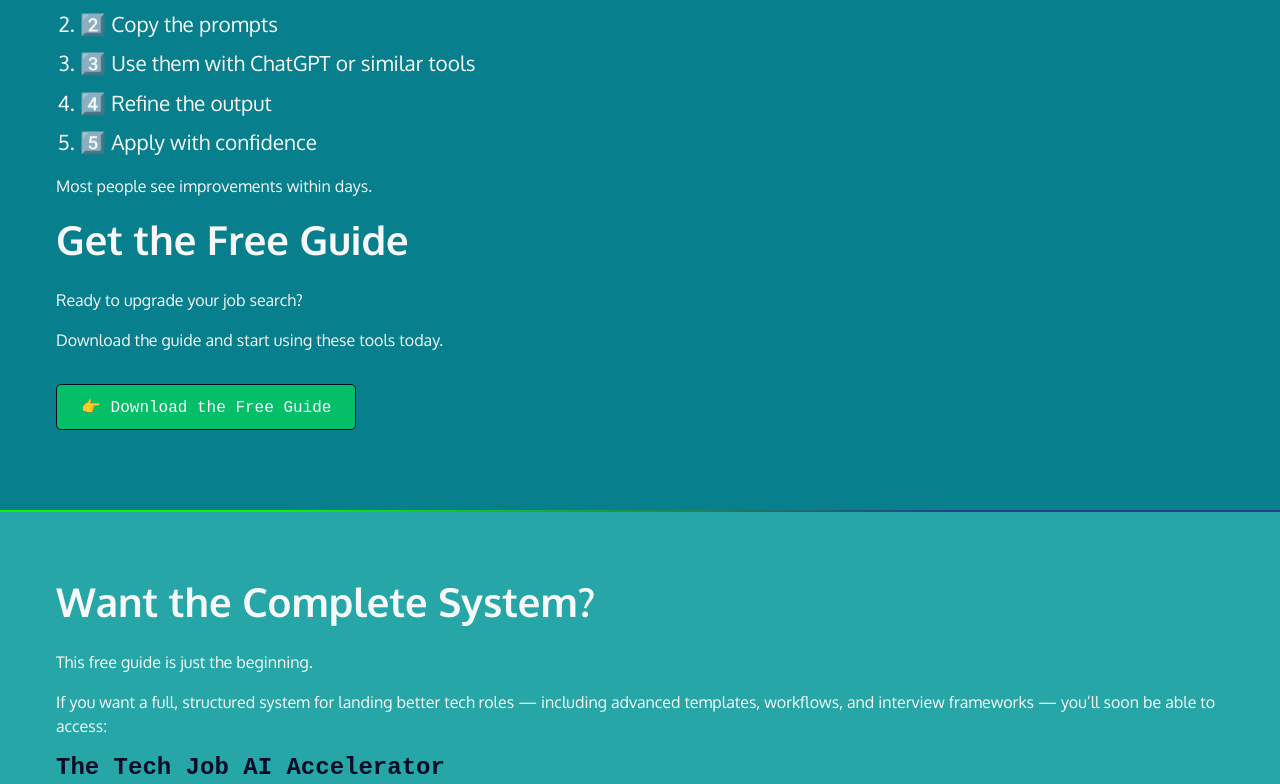
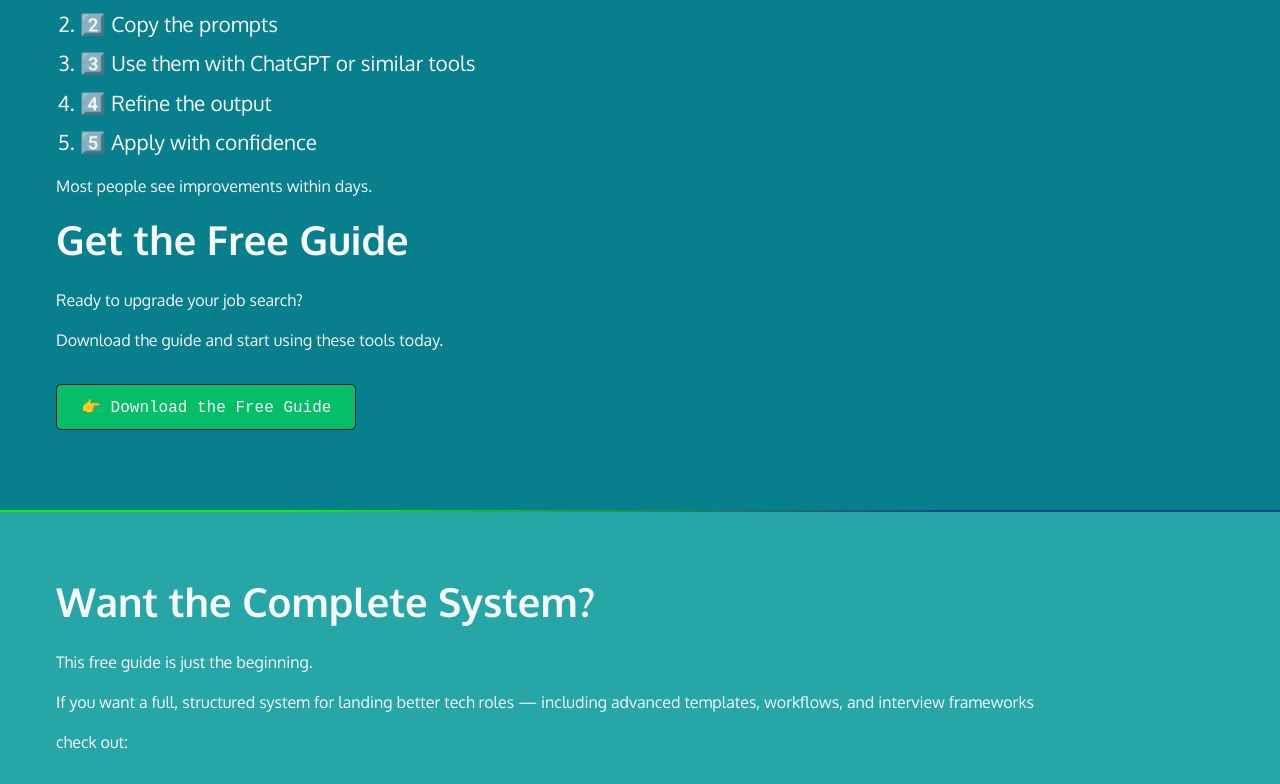
Before and after one commit to jonaru/personal-site, a React (Vite) app: page / in a window 1280 px wide. Shown: the part 2000-2784 px from the top of the page. Built offline with nearby package versions, Linux system fonts and the light colour scheme; a web font is replaced by a local one.

Commit message:
Link to Tech Job AI Accelerator

```diff
--- a/css/style.css
+++ b/css/style.css
@@ -203,13 +203,14 @@ nav {
   margin-top: 0.5rem;
 }
 
-#accelerator h3#tech-job-ai-accelerator {
-  color: var(--primary-color);
-  font-size: 1.5rem;
-  margin-top: 0.5rem;
-  font-family: var(--mono);
-  display: block;
-}
+/* #accelerator .complete-system a {
+    color: var(--primary-color);
+    text-decoration: none;
+    display: block;
+  }
+  #accelerator .complete-system a:hover{
+    color: var(--button-color);
+  } */
 
 /* projects section */
 #projects {
--- a/src/Header.tsx
+++ b/src/Header.tsx
@@ -14,8 +14,8 @@ export default function Header(): JSX.Element {
                     </h1>
                 </li>
                 <li><Link to="/#accelerator">Tech Job AI Accelerator</Link></li>
+                <li><Link to="/about">About</Link></li>
                 <li><Link to="/about#work">Work</Link></li>
-                <li><Link to="/about">About</Link></li>
                 <li><Link to="/about#contact">Contact</Link></li>
                 <li><a href="https://linkedin.com/in/jonatanrugarn">
                     <span className="fa-brands fa-linkedin" aria-hidden="true"></span>
--- a/src/routes/index.lazy.tsx
+++ b/src/routes/index.lazy.tsx
@@ -1,4 +1,4 @@
-import { createLazyFileRoute } from '@tanstack/react-router'
+import { createLazyFileRoute, Link } from '@tanstack/react-router'
 import { getImageURL } from '../utils/image-utils'
 import { JSX } from 'react'
 
@@ -78,11 +78,16 @@ function Work(): JSX.Element {
         <div className="gradient"></div>
         <div className='section-tertiary-color'>
             <section id="accelerator">
-            <div className="soft-upsell">
+                <div className="complete-system">
                     <h2>Want the Complete System?</h2>
                     <p>This free guide is just the beginning.</p>
-                <p>If you want a full, structured system for landing better tech roles — including advanced templates, workflows, and interview frameworks — you’ll soon be able to access:</p>
+                    <p>If you want a full, structured system for landing better tech roles — including advanced templates, workflows, and interview frameworks</p>
+                    <p>check out:</p>
+                    <Link to="https://jonatanrugarn.gumroad.com/" target="_blank" rel="noopener noreferrer">
+                        <button>
                         <h3 id="tech-job-ai-accelerator">The Tech Job AI Accelerator</h3>
+                        </button>
+                    </Link>
                     {/* <p>Join the list to get early access and founder pricing.</p>
                     <button>Join the List</button>
                     <p className="small-text">No spam. Unsubscribe anytime.</p> */}
```
Lines whose indentation alone changed are shown as unchanged.
